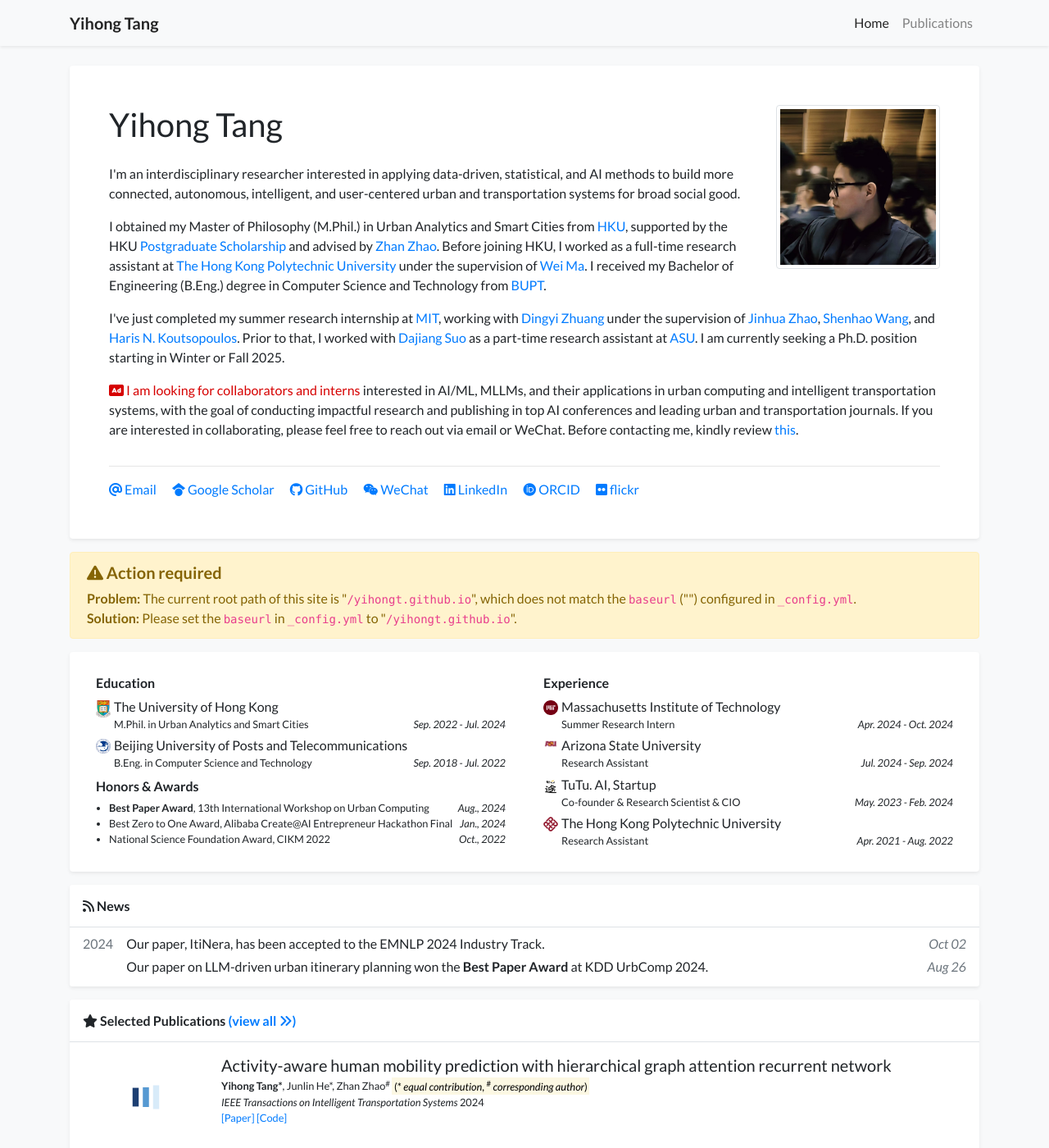
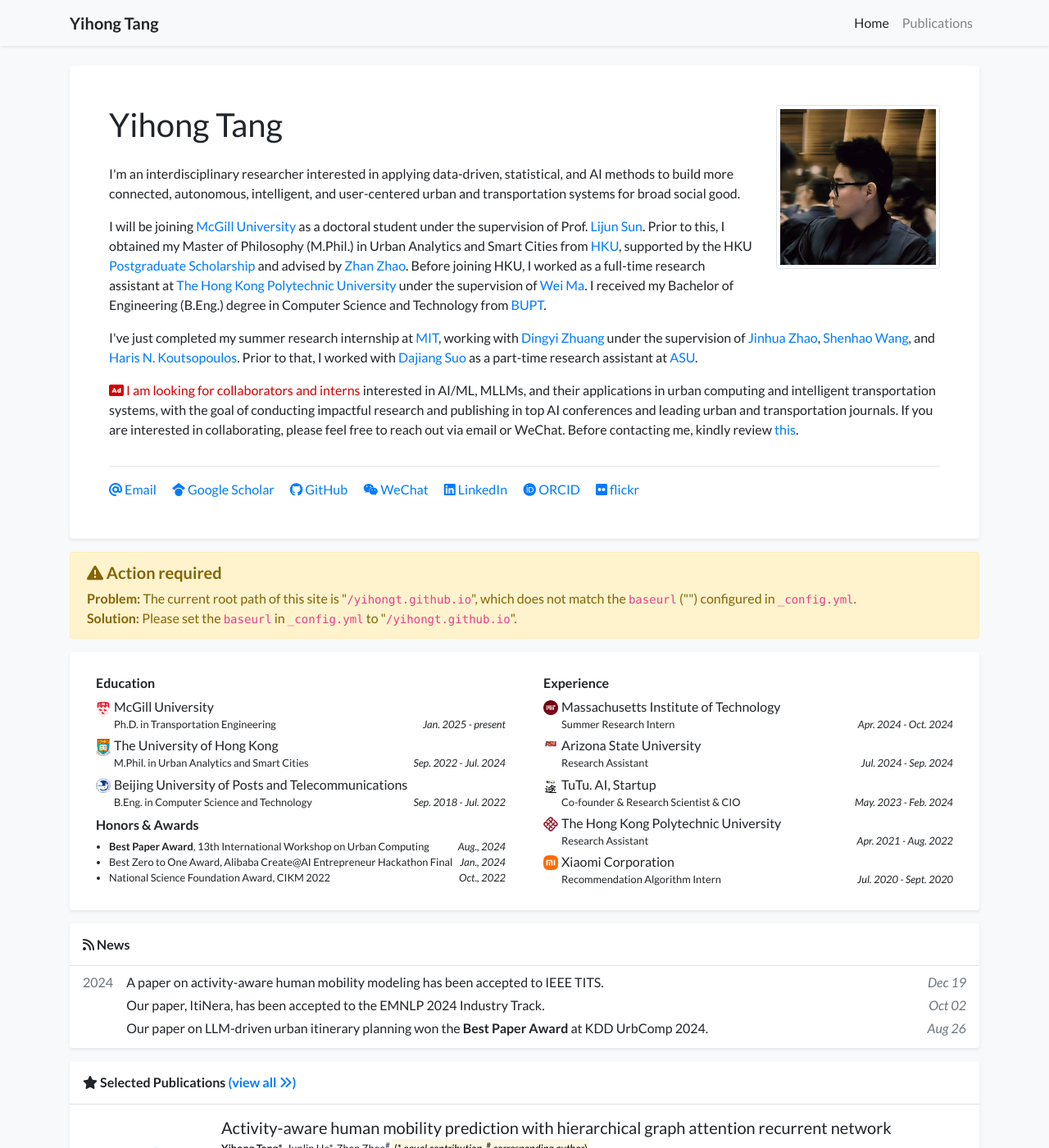
Before and after one commit to YihongT/yihongt.github.io, a Jekyll site: the page built from index.html, in a window 1280 px wide and 1400 px high. Shown: the whole window at 82% size. Built offline with Jekyll 4.4.1, drawn with Linux system fonts in a browser that asks for light colours; nearby versions of some CDN libraries; a style sheet for code colours, icons or effects is not loaded.

Commit message:
update bio

```diff
--- a/_data/display.yml
+++ b/_data/display.yml
@@ -3,7 +3,7 @@ homepage:
   show_news: true
   show_selected_publications: true
   show_visitor_statistics: true
-  num_news: 2
+  num_news: 3
 
 # Feel free to replace the footer text if you would like to, but I will greatly appreciate it
 # if you keep the link to the template so that more people can benefit from it. Thanks!
--- a/_data/profile.yml
+++ b/_data/profile.yml
@@ -27,7 +27,7 @@ short_bio: >-
   <p>
     I'm an interdisciplinary researcher interested in applying data-driven, statistical, and AI methods to build more connected, autonomous, intelligent, and user-centered urban and transportation systems for broad social good.
   <p>
-    I obtained my Master of Philosophy (M.Phil.) in Urban Analytics and Smart Cities from <a href="https://www.hku.hk/" target="_blank">HKU</a>,
+    I will be joining <a href="https://www.mcgill.ca/" target="_blank">McGill University</a> as a doctoral student under the supervision of Prof. <a href="https://lijunsun.github.io/" target="_blank">Lijun Sun</a>. Prior to this, I obtained my Master of Philosophy (M.Phil.) in Urban Analytics and Smart Cities from <a href="https://www.hku.hk/" target="_blank">HKU</a>,
     supported by the HKU <a href="https://gradsch.hku.hk/prospective_students/fees_scholarships_and_financial_support/postgraduate_scholarships" target="_blank">Postgraduate Scholarship</a>
     and advised by <a href="https://zhanzhaowf.github.io/" target="_blank">Zhan Zhao</a>.
     Before joining HKU, I worked as a full-time research assistant at <a href="https://www.polyu.edu.hk/" target="_blank">The Hong Kong Polytechnic University</a> under the supervision of <a href="http://polyu-mobility-ai-lab.com/" target="_blank">Wei Ma</a>.
@@ -35,7 +35,6 @@ short_bio: >-
   <p>
     I've just completed my summer research internship at <a href="https://www.mit.edu/" target="_blank">MIT</a>, working with <a href="https://zhuangdingyi.github.io/" target="_blank">Dingyi Zhuang</a> under the supervision of <a href="https://dusp.mit.edu/people/jinhua-zhao" target="_blank">Jinhua Zhao</a>, <a href="https://dcp.ufl.edu/urp/people_wang_s/" target="_blank">Shenhao Wang</a>, and <a href="https://coe.northeastern.edu/people/koutsopoulos-haris/" target="_blank">Haris N. Koutsopoulos</a>.
     Prior to that, I worked with <a href="https://dajiangsuo.github.io/" target="_blank">Dajiang Suo</a> as a part-time research assistant at <a href="https://www.asu.edu/" target="_blank">ASU</a>.
-    I am currently seeking a Ph.D. position starting in Winter or Fall 2025.
   <p>
     <i class="fa-solid fa-rectangle-ad" style="color: #d60000;"></i> <span style="color: #d60000;">I am looking for collaborators and interns</span> interested in AI/ML, MLLMs, and their applications in urban computing and intelligent transportation systems, with the goal of conducting impactful research and publishing in top AI conferences and leading urban and transportation journals.
     If you are interested in collaborating, please feel free to reach out via email or WeChat. Before contacting me, kindly review
@@ -51,6 +50,10 @@ portrait_caption: >-
 
 
 education:
+- name: McGill University
+  logo: /assets/images/badges/mcgill-logo.png
+  position: Ph.D. in Transportation Engineering
+  date: Jan. 2025 - present
 - name: The University of Hong Kong #Massachusetts Institute of Technology
   logo: /assets/images/badges/hku_removebg.png
   position: M.Phil. in Urban Analytics and Smart Cities
@@ -81,6 +84,11 @@ experience:
   logo: /assets/images/badges/hkpolyu.png
   position: Research Assistant
   date: Apr. 2021 - Aug. 2022
+
+- name: Xiaomi Corporation
+  logo: /assets/images/badges/xiaomi_logo.png
+  position: Recommendation Algorithm Intern
+  date: Jul. 2020 - Sept. 2020
 
 
 
```
Also changed, not shown: _news/2024-paper-tits.md (added, +4 -0 lines), assets/images/badges/mcgill-logo.png (added), assets/images/badges/xiaomi_logo.png (added).
